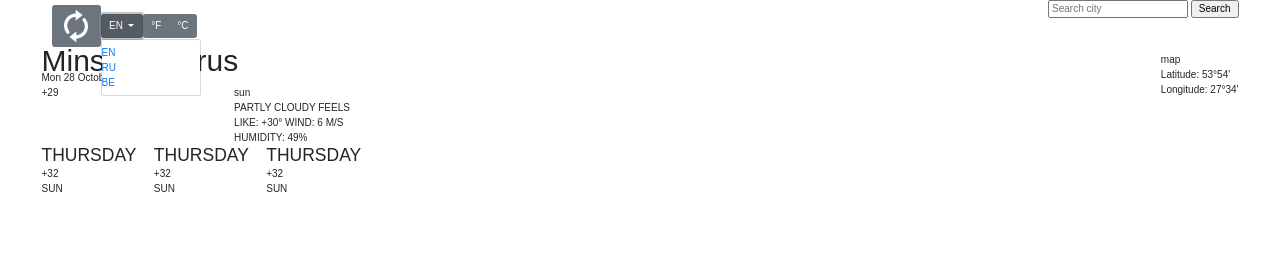
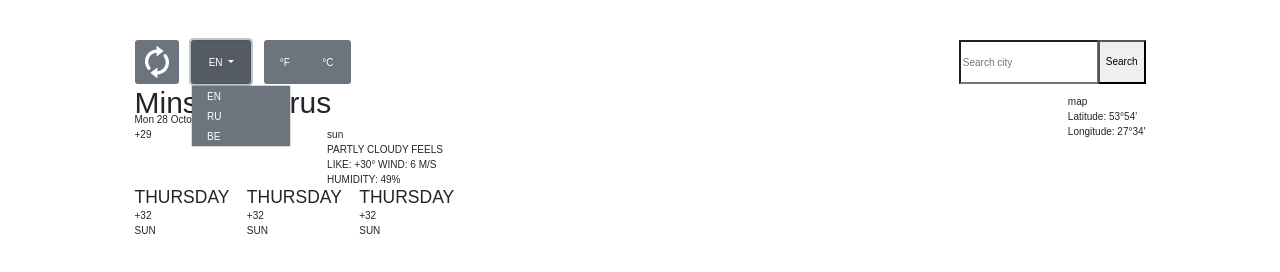
Before and after one commit to shiryaevaai/fancy-weather, a website: page index.html in a window 1280 px wide. Both pictures are taken after a click on the button "EN". Drawn offline with Linux system fonts and the light colour scheme; a web font is replaced by a local one.

Commit message:
feat: add style to navigation buttons

```diff
--- a/index.html
+++ b/index.html
@@ -15,30 +15,30 @@
 	</header>
 	<div class="wrapper">
 		<!--<div class="navigation">-->
-		<div class="navbar column-left">
+		<div class="navigation column-left">
 			<div class="btn-group" role="group" aria-label="">
-				<button type="button" class="btn btn-secondary">
+				<button type="button" class="btn btn-secondary btn-refresh">
 					<img src="assets/icons/spinner.svg" alt="" fill="#FFFFFF" class="button-icon" title="Refresh background">
 				</button>
 			</div>
-			<div class="dropdown">
+			<div class="btn-group dropdown btn-lang">
 				<button class="btn btn-secondary dropdown-toggle" type="button" id="menu1" data-toggle="dropdown">
 					EN
 					<span class="caret"></span>
 				</button>
 				<ul class="dropdown-menu" role="menu" aria-labelledby="menu1">
-					<li role="presentation"><a role="menuitem" tabindex="-1" href="#">EN</a></li>
-					<li role="presentation"><a role="menuitem" tabindex="-1" href="#">RU</a></li>
-					<li role="presentation"><a role="menuitem" tabindex="-1" href="#">BE</a></li>
+					<li class="dropdown-item" role="presentation"><a role="menuitem" tabindex="-1" href="#">EN</a></li>
+					<li class="dropdown-item" role="presentation"><a role="menuitem" tabindex="-1" href="#">RU</a></li>
+					<li class="dropdown-item" role="presentation"><a role="menuitem" tabindex="-1" href="#">BE</a></li>
 				</ul>
 			</div>
 			<div class="btn-group" role="group" aria-label="">
-				<button type="button" class="btn btn-secondary">°F</button>
-				<button type="button" class="btn btn-secondary">°C</button>
+				<button type="button" class="btn btn-secondary btn-degree">°F</button>
+				<button type="button" class="btn btn-secondary btn-degree">°C</button>
 			</div>
 		</div>
 		<div class="search-container column-right">
-			<form action="/" method="post">
+			<form action="/" method="post" class="form-group">
 				<input type="text" name="name" placeholder="Search city" />
 				<input type="submit" name="search" value="Search" />
 			</form>
--- a/sass/components/_navigation.scss
+++ b/sass/components/_navigation.scss
@@ -1,15 +1,118 @@
-.navigation {
+/*.navigation {
     display: flex;
     flex-wrap: wrap;
     justify-content: space-between;
     align-content: flex-start;
     margin: 0 auto;
-}
+}*/
 
-.navbar {
-
+.navigation {
+    padding-top: 40px;
 }
 
 .search-container {
+    padding-top: 40px;
+}
 
+
+.dropdown-item {
+    color: #fff;
+    background-color: #6c757d;
+    border-color: #6c757d;
+
+    > a {
+        color: #fff;
+        text-decoration: none;
+    }
 }
+
+.dropdown-item:hover {
+    color: #fff;
+    background-color: #5a6268;
+    border-color: #545b62;
+
+    > a {
+        color: #fff;
+        text-decoration: none;
+    }
+}
+
+.dropdown-item:focus, .dropdown-item.focus {
+    color: #fff;
+    background-color: #5a6268;
+    border-color: #545b62;
+    box-shadow: 0 0 0 0.2rem rgba(130, 138, 145, 0.5);
+
+    > a {
+        color: #fff;
+        text-decoration: none;
+    }
+}
+
+/*.btn-secondary.disabled, .btn-secondary:disabled {
+    color: #fff;
+    background-color: #6c757d;
+    border-color: #6c757d;
+}
+
+.btn-secondary:not(:disabled):not(.disabled):active, .btn-secondary:not(:disabled):not(.disabled).active,
+.show > .btn-secondary.dropdown-toggle {
+    color: #fff;
+    background-color: #545b62;
+    border-color: #4e555b;
+}*/
+
+/*.btn-secondary:not(:disabled):not(.disabled):active:focus, .btn-secondary:not(:disabled):not(.disabled).active:focus,
+.show > .btn-secondary.dropdown-toggle:focus {
+    box-shadow: 0 0 0 0.2rem rgba(130, 138, 145, 0.5);
+}*/
+
+.dropdown-menu {
+    padding: 0rem;
+}
+
+.btn {
+    height: 44px;
+}
+
+.btn-group {
+    margin-right: 10px;
+}
+
+.btn-refresh,.btn-degree {
+    width: 44px;
+    padding-left:5px;
+}
+
+.btn-lang {
+    width: 60px;
+    //padding-left: 5px;
+}
+
+.form-group {
+    position: relative;
+    display: -ms-inline-flexbox;
+    display: inline-flex;
+    vertical-align: middle;
+}
+
+.form-group > input {
+    position: relative;
+    -ms-flex: 1 1 auto;
+    flex: 1 1 auto;
+    height: 44px;
+}
+
+.form-group > input:not(:first-child) {
+    margin-left: -1px;
+}
+
+.form-group > input:not(:last-child):not(.dropdown-toggle) {
+    border-top-right-radius: 0;
+    border-bottom-right-radius: 0;
+}
+
+.form-group > input:not(:first-child) {
+    border-top-left-radius: 0;
+    border-bottom-left-radius: 0;
+}
--- a/sass/layouts/_wrapper.scss
+++ b/sass/layouts/_wrapper.scss
@@ -1,6 +1,7 @@
 .wrapper {
     max-width: $content-width;
     margin: auto;
+    padding: 0 93px;
     /*@include media-laptop {
         padding: 0 30px;
     }*/
```
Also changed, not shown: style.css, 1 other file.
